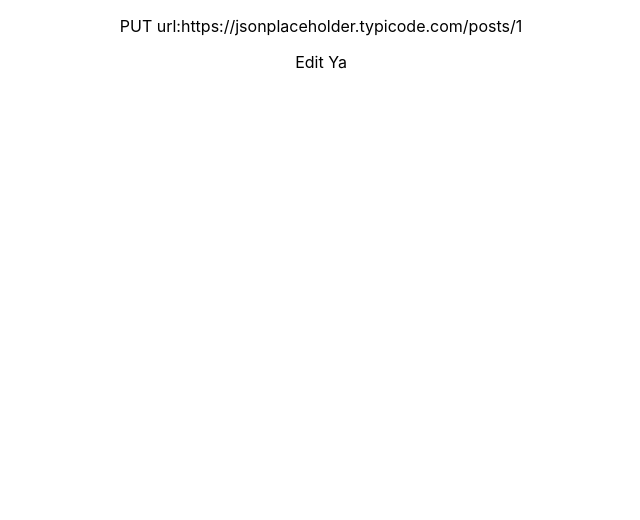
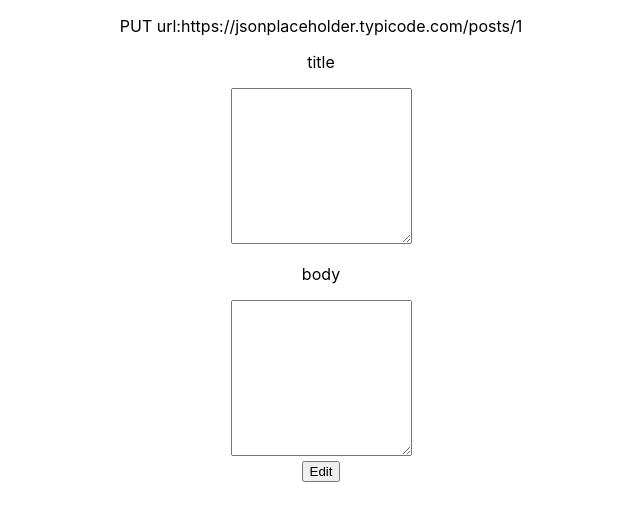
Before and after one commit to AlgobashTeam/react-minibootcamp, a React (Create React App) app: page /blog/edit/1 in a window 1280 px wide. Shown: the top 520 px of the page, without its empty margins (319-959 px from the left). Built offline with nearby package versions, Linux system fonts and the light colour scheme; no server answers.

Commit message:
add blog edit

```diff
--- a/src/pages/EditBlog.jsx
+++ b/src/pages/EditBlog.jsx
@@ -1,10 +1,75 @@
+import { useState, useEffect } from 'react';
+import axios from 'axios';
+import { useParams } from 'react-router-dom';
+
 import Authenticated from '../layouts/Authenticated';
 
 export default function EditBlog() {
+  const { id } = useParams();
+
+  const [title, setTitle] = useState('');
+  const [body, setBody] = useState('');
+
+  // buat tempat penyimpanan single data
+  const [blogData, setBlogData] = useState({});
+
+  // Ambil data dan simpan
+  async function fetchData (id) {
+    const res = await axios.get('https://jsonplaceholder.typicode.com/posts/' + id);
+    console.log(res.data)
+    // Simpan di tempat yang disediakan
+    setBlogData(res.data);
+  }
+
+  async function onSubmitForm (e) {
+    e.preventDefault();
+    const res = await axios.put('https://jsonplaceholder.typicode.com/posts/' + id, {
+      title,
+      body,
+    });
+    console.log(res.data)
+  }
+
+  useEffect(() => {
+    if (id) {
+      fetchData(id);
+    }
+  }, [id]);
+
+  // Ketika terjadi perubahan pada blogData maka set nilai baru untuk body dan title
+  useEffect(() => {
+    if (blogData) {
+      if (blogData.title) {
+        setTitle(blogData.title);
+      }
+      if (blogData.body) {
+        setBody(blogData.body)
+      }
+    }
+  }, [blogData]);
+
   return (
     <Authenticated>
-      <p>PUT url:https://jsonplaceholder.typicode.com/posts/1</p>
-      <p>Edit Ya</p>
+      <form onSubmit={onSubmitForm}>
+        <p>PUT url:https://jsonplaceholder.typicode.com/posts/1</p>
+        <p>title</p>
+        <textarea
+          rows={10}
+          value={title}
+          onChange={(e) => setTitle(e.target.value)}
+        />
+        <br />
+        <p>body</p>
+        <textarea
+          rows={10}
+          value={body}
+          onChange={(e) => setBody(e.target.value)}
+        />
+        <br />
+        <button type="submit">
+          Edit
+        </button>
+      </form>
     </Authenticated>
   );
 }
```
Also changed, not shown: src/hooks/hooks.js (added, +45 -0 lines), src/reducers/user.jsx (added, +44 -0 lines), 1 other file (tests, documents, lock files or other folders).
